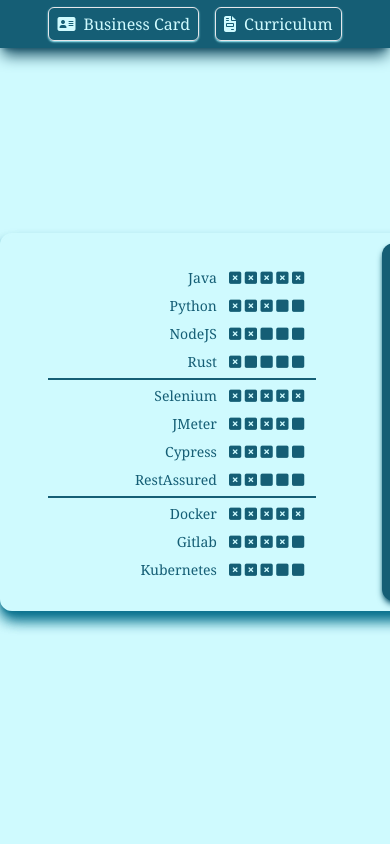
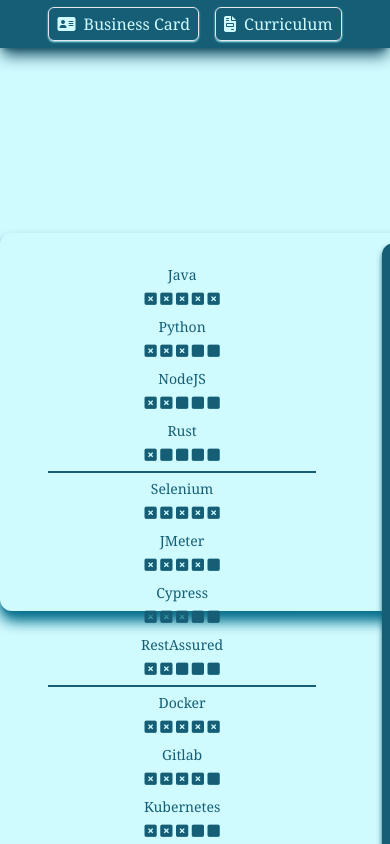
Before and after one commit to jsperafico/me.curriculum, a React (Vite) app: page / in a window 390 px wide. Built offline with nearby package versions, Linux system fonts and the light colour scheme; what @xpd/tailwind-3dtransforms would draw is missing.

Commit message:
skills are responsive now

```diff
--- a/src/components/skills.tsx
+++ b/src/components/skills.tsx
@@ -2,54 +2,52 @@
 import { Separator } from "./ui/separator"
 import { cn } from "@/lib/utils"
 
-// TODO Warning: forwardRef render functions accept exactly two parameters: props and ref. Did you forget to use the ref parameter?
+function render(className: string | undefined, props: {}, ref: React.ForwardedRef<HTMLUListElement>) {
 
-function render(className: string | undefined, props: {}) {
-
-  return <ul className="list-none text-right m-0 start-0 content-center">
-    <li className={cn("mb-0 px-3 transition-colors group-hover:text-cyan-800 group-hover:hover:text-cyan-100 hover:bg-cyan-800 after:font-family-awesome after:skill-5", className)} {...props}>
-      <span className="pr-3">Java</span>
+  return <ul ref={ref} className="list-none text-center m-0 start-0 sm:text-right">
+    <li className={cn("mb-0 px-3 transition-colors group-hover:text-cyan-800 group-hover:hover:text-cyan-100 hover:bg-cyan-800 after:font-family-awesome after:skill-5 flex flex-col sm:block", className)} {...props}>
+      <span className="px-3">Java</span>
     </li>
-    <li className={cn("mb-0 px-3 transition-colors group-hover:text-cyan-800 group-hover:hover:text-cyan-100 hover:bg-cyan-800 after:font-family-awesome after:skill-3", className)} {...props}>
-      <span className="pr-3">Python</span>
+    <li className={cn("mb-0 px-3 transition-colors group-hover:text-cyan-800 group-hover:hover:text-cyan-100 hover:bg-cyan-800 after:font-family-awesome after:skill-3 flex flex-col sm:block", className)} {...props}>
+      <span className="px-3">Python</span>
     </li>
-    <li className={cn("mb-0 px-3 transition-colors group-hover:text-cyan-800 group-hover:hover:text-cyan-100 hover:bg-cyan-800 after:font-family-awesome after:skill-2", className)} {...props}>
-      <span className="pr-3">NodeJS</span>
+    <li className={cn("mb-0 px-3 transition-colors group-hover:text-cyan-800 group-hover:hover:text-cyan-100 hover:bg-cyan-800 after:font-family-awesome after:skill-2 flex flex-col sm:block", className)} {...props}>
+      <span className="px-3">NodeJS</span>
     </li>
-    <li className={cn("mb-0 px-3 transition-colors group-hover:text-cyan-800 group-hover:hover:text-cyan-100 hover:bg-cyan-800 after:font-family-awesome after:skill-1", className)} {...props}>
-      <span className="pr-3">Rust</span>
+    <li className={cn("mb-0 px-3 transition-colors group-hover:text-cyan-800 group-hover:hover:text-cyan-100 hover:bg-cyan-800 after:font-family-awesome after:skill-1 flex flex-col sm:block", className)} {...props}>
+      <span className="px-3">Rust</span>
     </li>
     <Separator className="my-1 border-cyan-800 border-y" orientation="horizontal"></Separator>
-    <li className={cn("mb-0 px-3 transition-colors group-hover:text-cyan-800 group-hover:hover:text-cyan-100 hover:bg-cyan-800 after:font-family-awesome after:skill-5", className)} {...props}>
-      <span className="pr-3">Selenium</span>
+    <li className={cn("mb-0 px-3 transition-colors group-hover:text-cyan-800 group-hover:hover:text-cyan-100 hover:bg-cyan-800 after:font-family-awesome after:skill-5 flex flex-col sm:block", className)} {...props}>
+      <span className="px-3">Selenium</span>
     </li>
-    <li className={cn("mb-0 px-3 transition-colors group-hover:text-cyan-800 group-hover:hover:text-cyan-100 hover:bg-cyan-800 after:font-family-awesome after:skill-4", className)} {...props}>
-      <span className="pr-3">JMeter</span>
+    <li className={cn("mb-0 px-3 transition-colors group-hover:text-cyan-800 group-hover:hover:text-cyan-100 hover:bg-cyan-800 after:font-family-awesome after:skill-4 flex flex-col sm:block", className)} {...props}>
+      <span className="px-3">JMeter</span>
     </li>
-    <li className={cn("mb-0 px-3 transition-colors group-hover:text-cyan-800 group-hover:hover:text-cyan-100 hover:bg-cyan-800 after:font-family-awesome after:skill-3", className)} {...props}>
-      <span className="pr-3">Cypress</span>
+    <li className={cn("mb-0 px-3 transition-colors group-hover:text-cyan-800 group-hover:hover:text-cyan-100 hover:bg-cyan-800 after:font-family-awesome after:skill-3 flex flex-col sm:block", className)} {...props}>
+      <span className="px-3">Cypress</span>
     </li>
-    <li className={cn("mb-0 px-3 transition-colors group-hover:text-cyan-800 group-hover:hover:text-cyan-100 hover:bg-cyan-800 after:font-family-awesome after:skill-2", className)} {...props}>
-      <span className="pr-3">RestAssured</span>
+    <li className={cn("mb-0 px-3 transition-colors group-hover:text-cyan-800 group-hover:hover:text-cyan-100 hover:bg-cyan-800 after:font-family-awesome after:skill-2 flex flex-col sm:block", className)} {...props}>
+      <span className="px-3">RestAssured</span>
     </li>
     <Separator className="my-1 border-cyan-800 border-y" orientation="horizontal"></Separator>
-    <li className={cn("mb-0 px-3 transition-colors group-hover:text-cyan-800 group-hover:hover:text-cyan-100 hover:bg-cyan-800 after:font-family-awesome after:skill-5", className)} {...props}>
-      <span className="pr-3">Docker</span>
+    <li className={cn("mb-0 px-3 transition-colors group-hover:text-cyan-800 group-hover:hover:text-cyan-100 hover:bg-cyan-800 after:font-family-awesome after:skill-5 flex flex-col sm:block", className)} {...props}>
+      <span className="px-3">Docker</span>
     </li>
-    <li className={cn("mb-0 px-3 transition-colors group-hover:text-cyan-800 group-hover:hover:text-cyan-100 hover:bg-cyan-800 after:font-family-awesome after:skill-4", className)} {...props}>
-      <span className="pr-3">Gitlab</span>
+    <li className={cn("mb-0 px-3 transition-colors group-hover:text-cyan-800 group-hover:hover:text-cyan-100 hover:bg-cyan-800 after:font-family-awesome after:skill-4 flex flex-col sm:block", className)} {...props}>
+      <span className="px-3">Gitlab</span>
     </li>
-    <li className={cn("mb-0 px-3 transition-colors group-hover:text-cyan-800 group-hover:hover:text-cyan-100 hover:bg-cyan-800 after:font-family-awesome after:skill-3", className)} {...props}>
-      <span className="pr-3">Kubernetes</span>
+    <li className={cn("mb-0 px-3 transition-colors group-hover:text-cyan-800 group-hover:hover:text-cyan-100 hover:bg-cyan-800 after:font-family-awesome after:skill-3 flex flex-col sm:block", className)} {...props}>
+      <span className="px-3">Kubernetes</span>
     </li>
   </ul>
 }
 
 const Skills = React.forwardRef<
-  HTMLDivElement,
-  React.HTMLAttributes<HTMLDivElement>
->(({ className, ...props }) => (
-  render(className, props)
+  HTMLUListElement,
+  React.HTMLAttributes<HTMLUListElement>
+>(({ className, ...props }, ref) => (
+  render(className, props, ref)
 ))
 
 Skills.displayName = "Skills"
```
Also changed, not shown: 2 other files (tests, documents, lock files or other folders).
